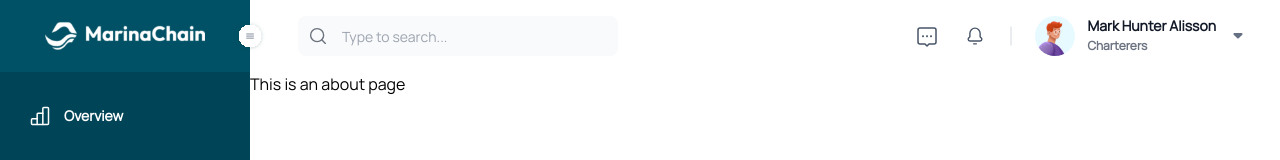
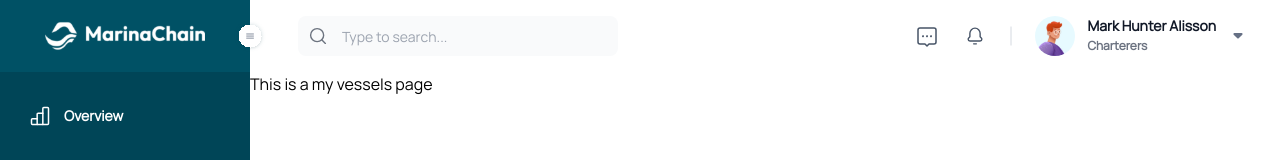
Before and after one commit to jonathanjie/mrn-frontend, a Vue app: page /my-vessels in a window 1280 px wide. Shown: the top 160 px of the page. Built offline with nearby package versions, Linux system fonts and the light colour scheme.

Commit message:
Add placeholder views

```diff
--- /dev/null
+++ b/src/views/OverviewView.vue
@@ -0,0 +1,5 @@
+<template>
+  <div class="overview">
+    <h1>This is an overview page</h1>
+  </div>
+</template>
--- /dev/null
+++ b/src/views/PlanVoyageView.vue
@@ -0,0 +1,5 @@
+<template>
+  <div class="plan-voyage">
+    <h1>This is a plan voyage page</h1>
+  </div>
+</template>
--- a/src/views/VesselsView.vue
+++ b/src/views/VesselsView.vue
@@ -1,5 +1,5 @@
 <template>
-  <div class="about">
-    <h1>This is an about page</h1>
+  <div class="vessels">
+    <h1>This is a my vessels page</h1>
   </div>
 </template>
```
